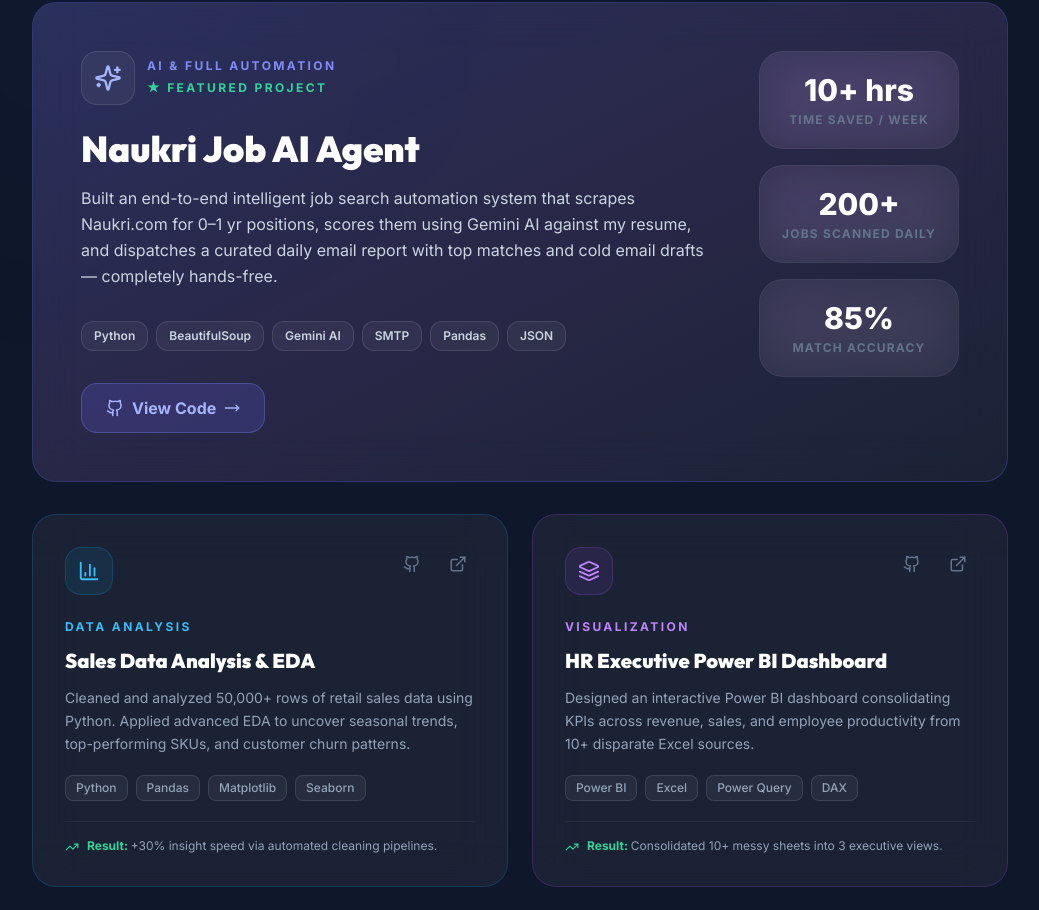
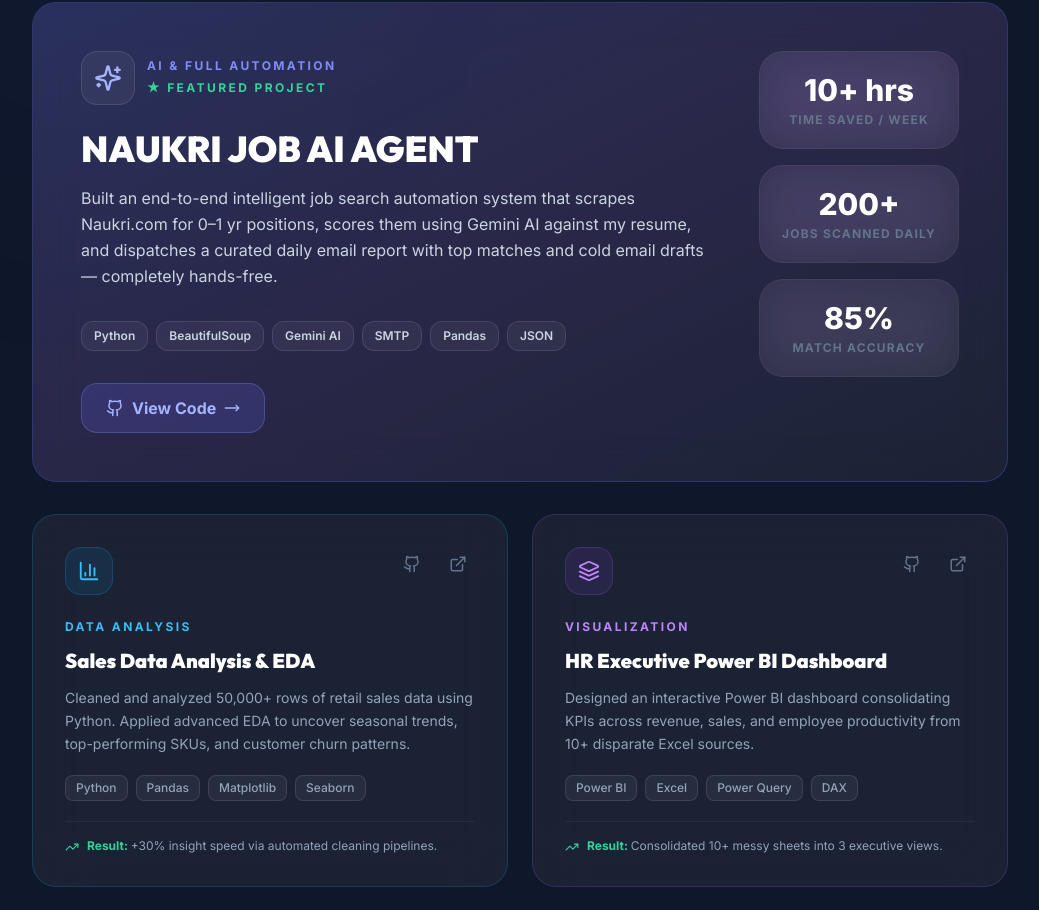
Before and after one commit to Rohitkr2002/Data-Analysis-Portfolio, a React (Vite) app: page / in a window 1280 px wide. Shown: the part 2835-3745 px from the top of the page, without its empty margins (120-1159 px from the left). Built offline with nearby package versions, Linux system fonts and the light colour scheme.

Commit message:
Comprehensive fix for project links and interactivity

```diff
--- a/src/components/Projects.jsx
+++ b/src/components/Projects.jsx
@@ -15,6 +15,7 @@
     ],
     icon: <Sparkles size={28} className="text-indigo-300" />,
     github: 'https://github.com/Rohitkr2002/Naukri.com-AI-Agent-',
+    demo: '#',
     gradient: 'from-indigo-500/20 via-purple-500/10 to-transparent',
     border: 'border-indigo-500/30',
   };
@@ -28,7 +29,8 @@
       insights: '+30% insight speed via automated cleaning pipelines.',
       icon: <BarChart3 size={22} className="text-sky-400" />,
       color: 'sky',
-      github: 'https://github.com/Rohitkr2002',
+      github: 'https://github.com/Rohitkr2002/FNP-Sales-----Excel-Project',
+      demo: '#',
     },
     {
       title: 'HR Executive Power BI Dashboard',
@@ -39,6 +41,7 @@
       icon: <Layers size={22} className="text-purple-400" />,
       color: 'purple',
       github: 'https://github.com/Rohitkr2002/HR-Dashboard',
+      demo: '#',
     },
     {
       title: 'SQL Retail Analytics Engine',
@@ -48,7 +51,8 @@
       insights: 'Query runtime cut by 45% using smart indexing strategy.',
       icon: <Database size={22} className="text-emerald-400" />,
       color: 'emerald',
-      github: 'https://github.com/Rohitkr2002',
+      github: 'https://github.com/Rohitkr2002/Data-Analysis-Portfolio',
+      demo: '#',
     },
     {
       title: 'Blood Bank Management System',
@@ -57,8 +61,9 @@
       tools: ['HTML', 'CSS', 'JavaScript', 'Chart.js', 'LocalStorage'],
       insights: 'Deployed on GitHub Pages — live recruiter-ready demo.',
       icon: <Code2 size={22} className="text-red-400" />,
+      github: 'https://github.com/Rohitkr2002/Blood-Bank-Management-Font-End-Project-',
+      demo: 'https://rohitkr2002.github.io/Blood-Bank-Management-Font-End-Project-/',
       color: 'red',
-      github: 'https://github.com/Rohitkr2002/Blood-Bank-Management-Font-End-Project-',
     },
   ];
 
@@ -112,7 +117,9 @@
                     <span className="text-xs font-bold text-emerald-400 uppercase tracking-[0.2em]">★ FEATURED PROJECT</span>
                   </div>
                 </div>
-                <h3 className="text-3xl md:text-4xl font-display font-black text-white mb-4">{featured.title}</h3>
+                <a href={featured.github} target="_blank" rel="noopener noreferrer">
+                  <h3 className="text-3xl md:text-4xl font-display font-black text-white mb-4 hover:text-indigo-400 transition-colors uppercase">{featured.title}</h3>
+                </a>
                 <p className="text-slate-300 leading-relaxed mb-8 text-base max-w-2xl">{featured.desc}</p>
                 <div className="flex flex-wrap gap-2 mb-8">
                   {featured.tools.map(t => (
@@ -159,7 +166,8 @@
                         className="p-2 text-slate-500 hover:text-white transition-colors hover:bg-white/5 rounded-lg">
                         <Github size={18} />
                       </a>
-                      <a href="#" className="p-2 text-slate-500 hover:text-white transition-colors hover:bg-white/5 rounded-lg">
+                      <a href={p.demo !== '#' ? p.demo : p.github} target="_blank" rel="noopener noreferrer"
+                        className="p-2 text-slate-500 hover:text-white transition-colors hover:bg-white/5 rounded-lg">
                         <ExternalLink size={18} />
                       </a>
                     </div>
```
